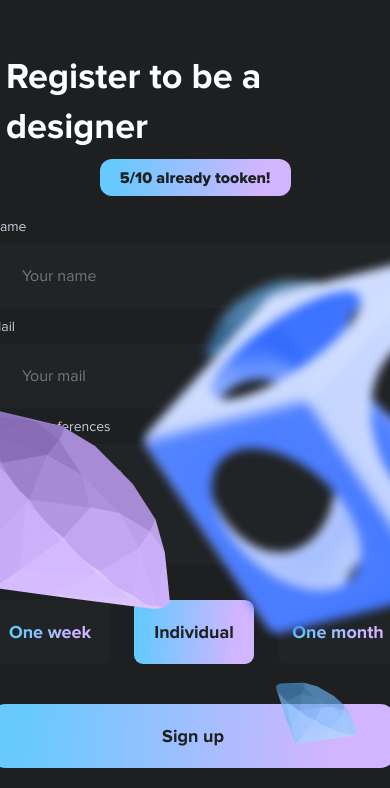
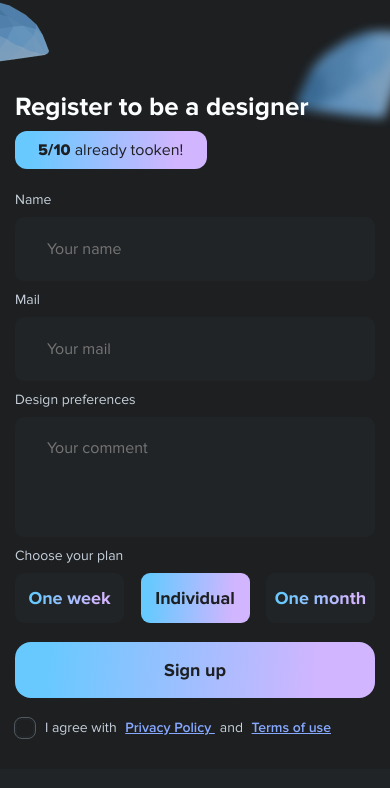
Before and after one commit to Vlas1d/ARTIST-NFT, a website: page src/school.html in a window 390 px wide. Shown: the part 2397-3185 px from the top of the page. Drawn offline with nearby package versions, Linux system fonts and the light colour scheme; files that its build step writes are made by us from their sources; files whose address does not match are found by name.

Commit message:
Закончил страницу 'School'

```diff
--- a/src/sass/block/school/_fees.scss
+++ b/src/sass/block/school/_fees.scss
@@ -22,8 +22,9 @@
     }
 
     &__navigation {
+        margin: 0 auto;
         padding: 7px 6px;
-        width: 100%;
+        width: 345px;
         display: none;
         justify-content: space-between;
         background: #212426;
@@ -320,7 +321,7 @@
     }
 }
 
-@media (max-width: 425px) {
+@media (max-width: 1200px) {
     .fees {
         padding-left: 15px;
         padding-right: 15px;
@@ -348,6 +349,8 @@
 
         &__group {
             margin-top: 20px;
+            width: 100%;
+            justify-content: center;
         }
 
         &__item {
--- a/src/sass/block/school/_register.scss
+++ b/src/sass/block/school/_register.scss
@@ -17,18 +17,19 @@
 
     &__tooken {
         margin-top: 7px;
-        width: 191px;
+        padding: 5px 18px 5px 23px;
+        width: 192px;
         height: 37px;
-        display: flex;
-        align-items: center;
-        justify-content: center;
         background: linear-gradient(94.78deg, #68c9ff 9.27%, #d1b5ff 84.06%);
         border-radius: 12px;
         font-family: 'Proxima Nova';
-        font-weight: 800;
+        font-weight: 400;
         font-size: 16px;
         line-height: 28px;
         color: #1d1f21;
+        span {
+            font-weight: 800;
+        }
     }
 
     &__form {
@@ -81,8 +82,9 @@
     }
 
     &__select {
+        margin: 0 auto;
         margin-top: 7px;
-        width: 408px;
+        width: min(100%, 408px);
         display: flex;
         justify-content: space-between;
     }
@@ -108,9 +110,9 @@
             background-clip: text;
         }
         &_active {
-            background: linear-gradient(94.78deg, #68C9FF 9.27%, #D1B5FF 84.06%);
+            background: linear-gradient(94.78deg, #68c9ff 9.27%, #d1b5ff 84.06%);
             span {
-                -webkit-text-fill-color: #1D1F21;
+                -webkit-text-fill-color: #1d1f21;
             }
         }
     }
@@ -175,23 +177,79 @@
         position: absolute;
         top: 240px;
         left: 161px;
+        z-index: -1;
     }
 
     &__diamond2 {
         position: absolute;
         top: 320px;
         left: -148px;
+        z-index: -1;
     }
 
     &__diamond3 {
         position: absolute;
         top: 645px;
         left: 230px;
+        z-index: -1;
     }
 
     &__cub {
         position: absolute;
         top: 145px;
         right: -266px;
+        z-index: -1;
     }
 }
+
+@media (max-width: 620px) {
+    .register {
+        padding: 104px 15px 30px;
+        align-items: flex-start;
+        &__title {
+            padding-left: 0;
+            font-size: 26px;
+            line-height: 34px;
+        }
+        &__tooken {
+            height: 38px;
+        }
+        &__form {
+            width: 100%;
+        }
+        &__select-item {
+            width: 109px;
+            height: 50px;
+        }
+        &__btn {
+            margin-top: 19px;
+            width: 100%;
+            height: 56px;
+        }
+        &__checkbox {
+            margin-top: 17px;
+            label {
+                padding-left: 30px;
+            }
+        }
+        &__diamond1 {
+            left: auto;
+            right: -68px;
+            top: -10px;
+        }
+        &__diamond2 {
+            display: none;
+        }
+        &__diamond3 {
+            left: -78px;
+            top: -36px;
+            img {
+                width: 100%;
+                height: 100%;
+            }
+        }
+        &__cub {
+            display: none;
+        }
+    }
+}
--- a/src/school.html
+++ b/src/school.html
@@ -1428,7 +1428,7 @@
             Register to be a designer
         </div>
         <div class="register__tooken">
-            5/10 already tooken!
+            <span>5/10</span> already tooken!
         </div>
         <form class="register__form" id="registerForm">
             <label for="name">Name</label>
```
